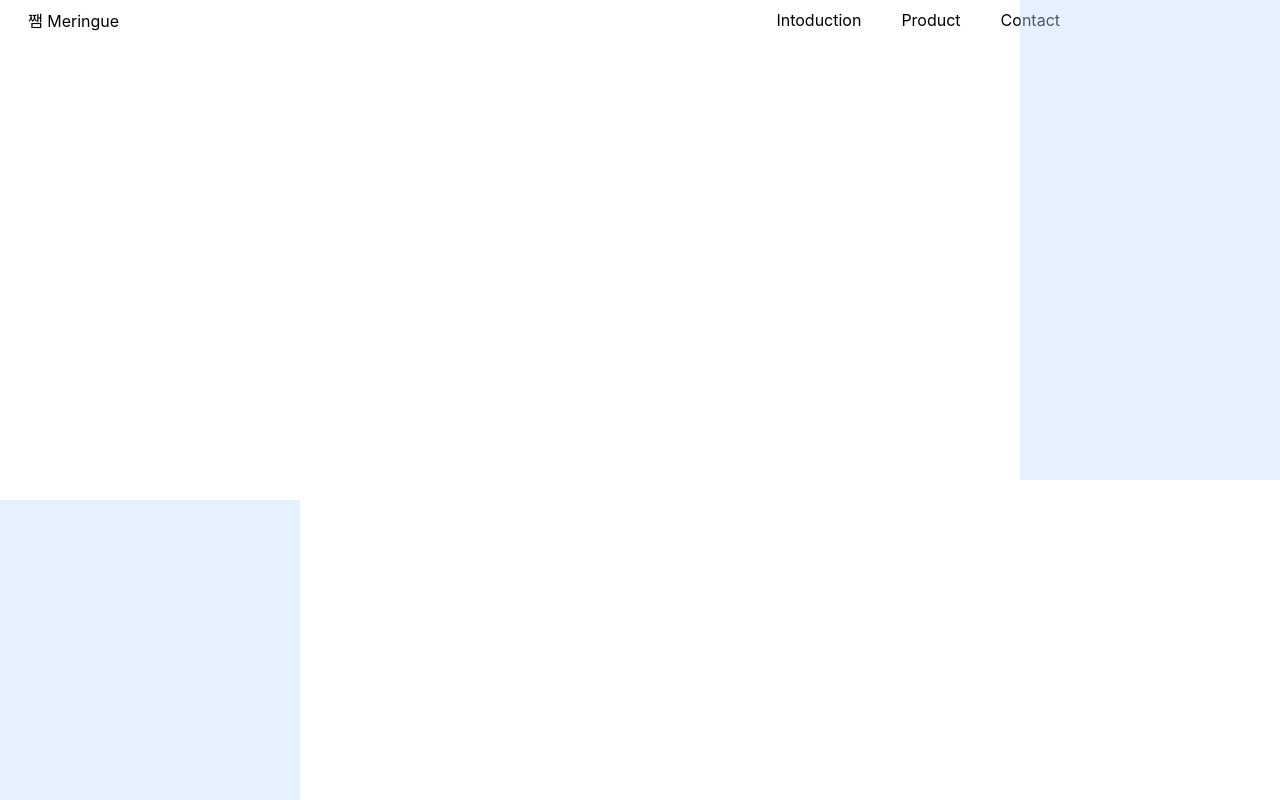
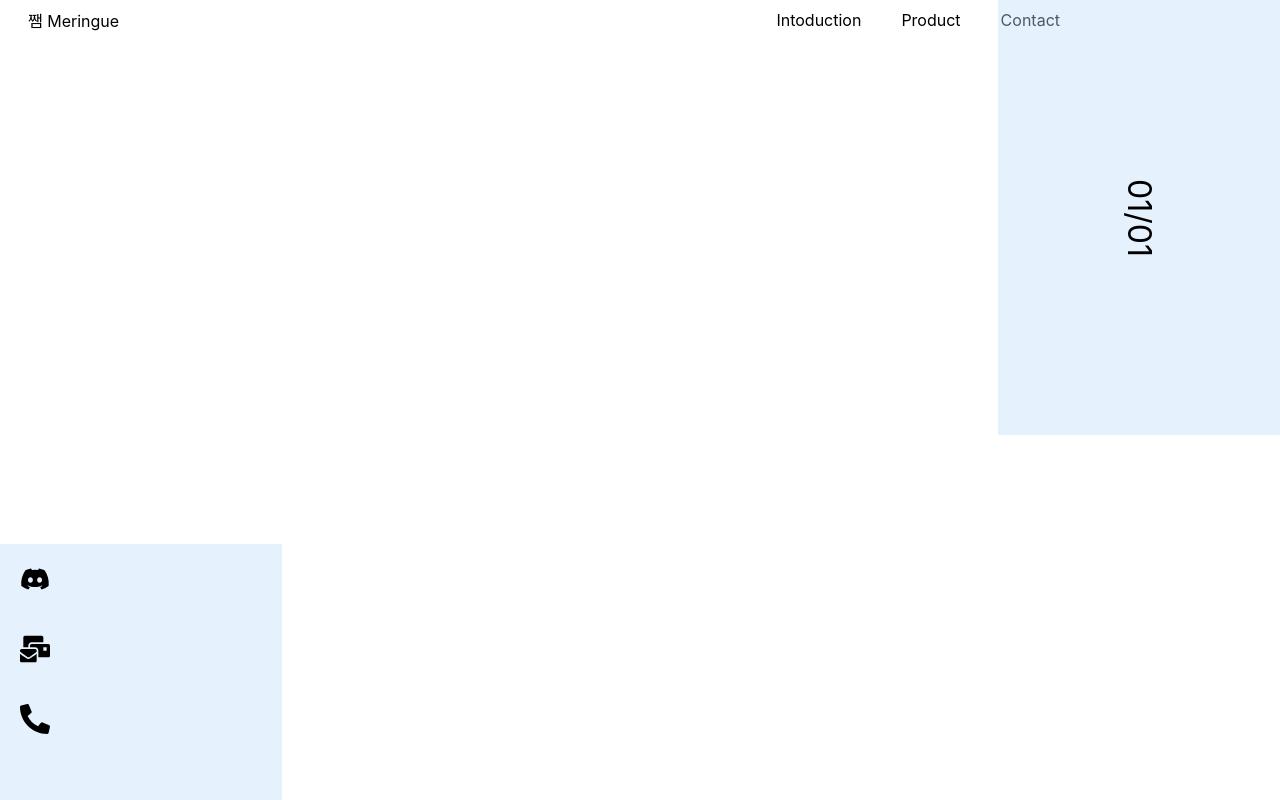
Before and after one commit to jjammeringue/web-page, a Next.js app: page / in a window 1280 px wide. Built offline with nearby package versions, Linux system fonts and the light colour scheme.

Commit message:
Add: Basic Web fix

```diff
--- a/Layouts/Body/bodyStyle.ts
+++ b/Layouts/Body/bodyStyle.ts
@@ -1,8 +1,31 @@
 import styled from "styled-components";
 
 const Container = styled.div`
-
-
+    padding-top: 40px;
 `;
 
-export default {Container};
+const rightBlock = styled.div`
+    position: absolute;
+    width: 22vw;
+    height: 34vw;
+    right:0px;
+    top: 0px;
+    background: rgba(193, 219, 252, 0.4);
+    justify-content: center;
+    align-items: center;
+    display: flex;
+    font-size: xx-large;
+    writing-mode: vertical-rl;
+`;
+
+const leftBottomBlock = styled.div`
+    position: absolute;
+    width: 22vw;
+    height: 20vw;
+    left: 0px;
+    bottom: 0px;
+    background: rgba(193, 219, 252, 0.4);
+    writing-mode: vertical-lr;
+`;
+
+export default {Container, rightBlock, leftBottomBlock};
--- a/Layouts/Body/index.tsx
+++ b/Layouts/Body/index.tsx
@@ -1,12 +1,24 @@
 
 import Main from '../../pages/Main';
+import Styled from './bodyStyle';
+import {FaDiscord, FaMailBulk, FaPhoneAlt} from 'react-icons/fa'
 
 export default function Body(){
     return(
         <>
-        <div style={{position: 'absolute', width: '300px', height: '300px',left:'0px',bottom:'0px',background: 'rgba(193, 219, 252, 0.4)'}}/>
-        <div style={{position: 'absolute', width: '260px', height: '480px',right:'0px',top:'0px',background: 'rgba(193, 219, 252, 0.4)'}}/>
-        <Main />
+        <Styled.Container>
+            <Styled.leftBottomBlock>
+                <div>
+                    <FaDiscord size={'30'} style={{margin:'20px'}}/>
+                    <FaMailBulk size={'30'} style={{margin:'20px'}}/>
+                    <FaPhoneAlt size={'30'} style={{margin:'20px'}}/>
+                </div>
+            </Styled.leftBottomBlock>
+            <Styled.rightBlock>
+                01/01
+            </Styled.rightBlock>
+            <Main />
+        </Styled.Container>
         </>
     )
 }
```
